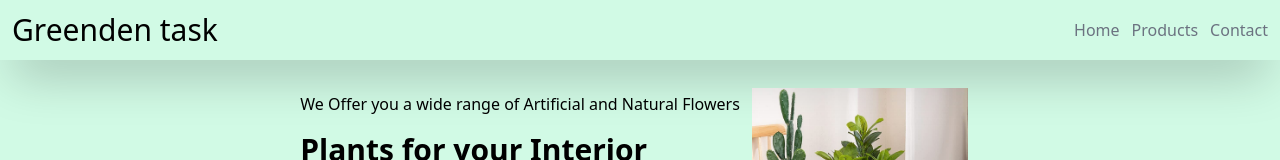
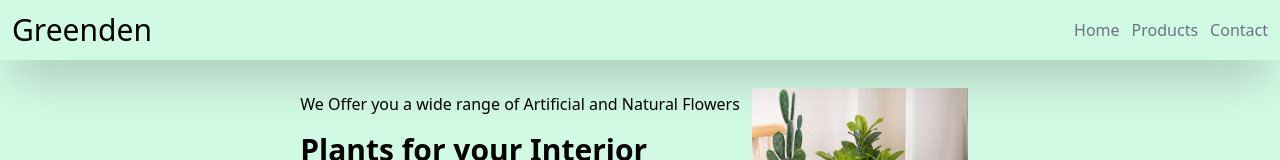
Before and after one commit to Rajguru2105/Greenden_tailwind, a plain HTML site: page index.html in a window 1280 px wide. Shown: the top 160 px of the page. Drawn offline with nearby package versions, Linux system fonts and the light colour scheme; files whose address does not match are found by name.

Commit message:
updated html

```diff
--- a/index.html
+++ b/index.html
@@ -9,7 +9,7 @@
 <body>
     <!--navbar-->
     <nav class="bg-green-100 p-3 flex items-center justify-between shadow-2xl sticky top-0 z-10">
-        <h1 class="text-3xl">Greenden task</h1>
+        <h1 class="text-3xl">Greenden</h1>
         <svg xmlns="http://www.w3.org/2000/svg" fill="none" viewBox="0 0 24 24" stroke-width="1.5" stroke="currentColor" class="h-6 w-6 md:hidden">
             <path stroke-linecap="round" stroke-linejoin="round" d="M3.75 6.75h16.5M3.75 12h16.5m-16.5 5.25h16.5" />
           </svg>
```
